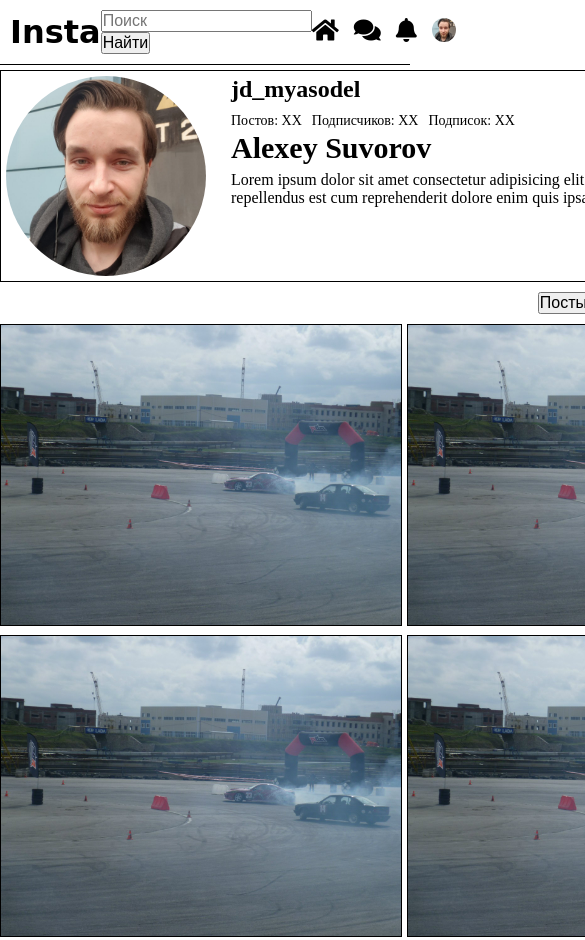
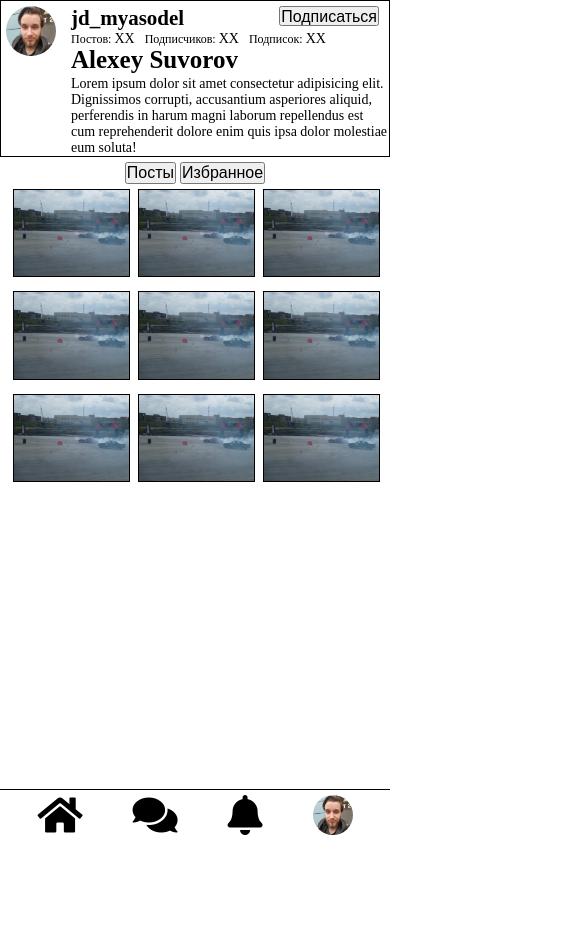
Before and after one commit to Kaifatch/kt_inst_grid, a plain HTML site: page profile.html in a window 390 px wide. Shown: the top 940 px of the page, 585 px wide, since content can reach past the window. After the commit the page ends 844 px from the top, so only its background shows below. Drawn offline with Linux system fonts and the light colour scheme; a web font is replaced by a local one.

Commit message:
feat: add responsive to main and profile page

```diff
--- a/assets/css/profile.css
+++ b/assets/css/profile.css
@@ -41,8 +41,6 @@ body {
 
 .topbar {
     position: fixed;
-    top: 0;
-    left: 0;
     width: 100%;
     display: flex;
     justify-content: space-between;
@@ -177,3 +175,94 @@ li:not(:first-child) {
     width: 400px;
     border: 1px solid #000;
 }
+
+@media screen and (max-width: 420px) {
+    body {
+        grid-template-areas:
+        "content"
+        "header";
+    }
+
+    .topbar {
+        bottom: 0;
+        padding: 5px 0;
+        border-bottom: none;
+        border-top: 1px solid #000;
+        justify-content: center;
+    }
+
+    .logo {
+        display: none;
+    }
+
+    .search {
+        display: none;
+    }
+
+    .menu i {
+        font-size: 40px;
+    }
+
+    .menu img {
+        height: 40px;
+        width: 40px;
+    }
+
+    .menu_items {
+        margin: 0;
+    }
+
+    li:not(:first-child) {
+        margin-left: 50px;
+    }
+
+    .about {
+        grid-template-columns: 60px 1fr;
+        grid-gap: 0 ;
+    }
+
+    .profileAvatar {
+        height: 50px;
+        width: 50px;
+    }
+
+    .profileDescription {
+        grid-template-rows: 30px 15px 30px 1fr;
+    }
+
+    .info a {
+        font-size: 14px;
+    }
+
+    .counters p {
+        font-size: 12px;
+    }
+
+    .profileName {
+        font-size: 25px;
+    }
+
+    .desc p {
+        font-size: 14px;
+    }
+
+    .tabs {
+        margin: 5px auto;
+    }
+
+    .postGrid img {
+        width: 115px;
+        border: 1px solid #000;
+}
+
+    .postGrid {
+        grid-template-columns: repeat(3, 115px);
+        grid-gap: 10px;
+        margin: 0 auto;
+    }
+
+@media screen and (min-width: 421px) {
+    .topbar {
+        top: 0;
+    }
+}
--- a/assets/css/style.css
+++ b/assets/css/style.css
@@ -48,8 +48,6 @@ body {
 
 .topbar {
     position: fixed;
-    top: 0;
-    left: 0;
     width: 100%;
     display: flex;
     justify-content: space-between;
@@ -176,3 +174,85 @@ textarea {
     resize: none;
     width: 100%;
 }
+
+@media screen and (max-width: 420px) {
+    body {
+        grid-template-areas:
+        "content"
+        "header";
+    }
+
+    .pagePost {
+        grid-gap: 0;
+    }
+
+    .post {
+        grid-template-rows: 40px 350px 40px 200px 1fr 50px;
+        border: none;
+        border-bottom: 1px solid #000;
+        margin: 0;
+    }
+
+    .buttons i {
+        font-size: 2em;
+    }
+
+    .buttons i:not(:first-child) {
+        padding-left: 20px;
+    }
+
+    .description {
+        overflow: hidden;
+    }
+
+    .post:last-child {
+        margin-bottom: 60px;
+    }
+
+    .info {
+        padding: 5px 5px;
+    }
+
+    .photo {
+        height: 350px;
+    }
+
+    .topbar {
+        bottom: 0;
+        padding: 5px 0;
+        border-bottom: none;
+        border-top: 1px solid #000;
+        justify-content: center;
+    }
+
+    .logo {
+        display: none;
+    }
+
+    .search {
+        display: none;
+    }
+
+    .menu i {
+        font-size: 40px;
+    }
+
+    .menu img {
+        height: 40px;
+        width: 40px;
+    }
+
+    .menu_items {
+        margin: 0;
+    }
+
+    li:not(:first-child) {
+        margin-left: 50px;
+    }
+}
+
+@media screen and (min-width: 421px) {
+    .topbar {
+        top: 0;
+    }
+}
```
